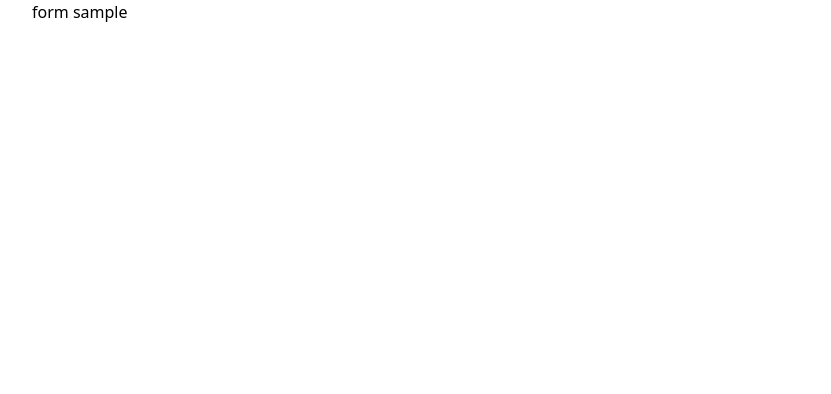
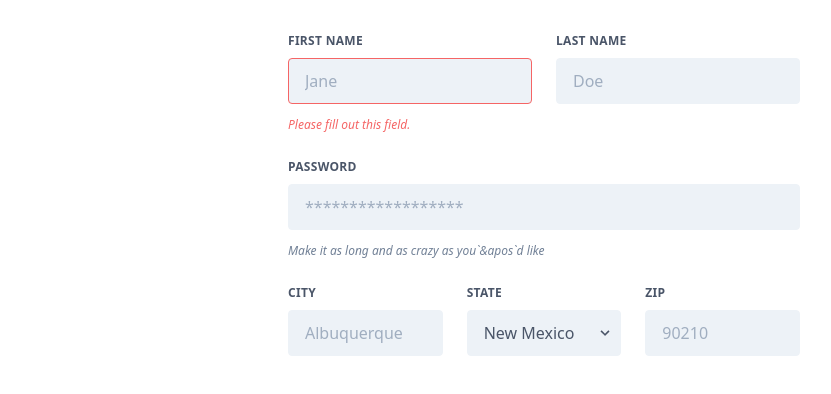
Before and after one commit to shoji-k/next-sandbox-v1, a Next.js app: page /form in a window 1280 px wide. Shown: the top 394 px of the page, without its empty margins (96-927 px from the left). Built offline with nearby package versions, Linux system fonts and the light colour scheme.

Commit message:
add form html

```diff
--- a/pages/form.tsx
+++ b/pages/form.tsx
@@ -9,11 +9,61 @@
         <title>Form sample</title>
       </Head>
 
-      <div>
-        form sample
-      </div>
-
-      <style jsx>{``}</style>
+      <form className="w-full max-w-lg mx-auto py-8">
+        <div className="flex flex-wrap -mx-3 mb-6">
+          <div className="w-full md:w-1/2 px-3 mb-6 md:mb-0">
+            <label className="block uppercase tracking-wide text-gray-700 text-xs font-bold mb-2" htmlFor="grid-first-name">
+              First Name
+            </label>
+            <input className="appearance-none block w-full bg-gray-200 text-gray-700 border border-red-500 rounded py-3 px-4 mb-3 leading-tight focus:outline-none focus:bg-white" id="grid-first-name" type="text" placeholder="Jane" />
+            <p className="text-red-500 text-xs italic">Please fill out this field.</p>
+          </div>
+          <div className="w-full md:w-1/2 px-3">
+            <label className="block uppercase tracking-wide text-gray-700 text-xs font-bold mb-2" htmlFor="grid-last-name">
+              Last Name
+            </label>
+            <input className="appearance-none block w-full bg-gray-200 text-gray-700 border border-gray-200 rounded py-3 px-4 leading-tight focus:outline-none focus:bg-white focus:border-gray-500" id="grid-last-name" type="text" placeholder="Doe" />
+          </div>
+        </div>
+        <div className="flex flex-wrap -mx-3 mb-6">
+          <div className="w-full px-3">
+            <label className="block uppercase tracking-wide text-gray-700 text-xs font-bold mb-2" htmlFor="grid-password">
+              Password
+            </label>
+            <input className="appearance-none block w-full bg-gray-200 text-gray-700 border border-gray-200 rounded py-3 px-4 mb-3 leading-tight focus:outline-none focus:bg-white focus:border-gray-500" id="grid-password" type="password" placeholder="******************" />
+            <p className="text-gray-600 text-xs italic">Make it as long and as crazy as you`&apos`d like</p>
+          </div>
+        </div>
+        <div className="flex flex-wrap -mx-3 mb-2">
+          <div className="w-full md:w-1/3 px-3 mb-6 md:mb-0">
+            <label className="block uppercase tracking-wide text-gray-700 text-xs font-bold mb-2" htmlFor="grid-city">
+              City
+            </label>
+            <input className="appearance-none block w-full bg-gray-200 text-gray-700 border border-gray-200 rounded py-3 px-4 leading-tight focus:outline-none focus:bg-white focus:border-gray-500" id="grid-city" type="text" placeholder="Albuquerque" />
+          </div>
+          <div className="w-full md:w-1/3 px-3 mb-6 md:mb-0">
+            <label className="block uppercase tracking-wide text-gray-700 text-xs font-bold mb-2" htmlFor="grid-state">
+              State
+            </label>
+            <div className="relative">
+              <select className="block appearance-none w-full bg-gray-200 border border-gray-200 text-gray-700 py-3 px-4 pr-8 rounded leading-tight focus:outline-none focus:bg-white focus:border-gray-500" id="grid-state">
+                <option>New Mexico</option>
+                <option>Missouri</option>
+                <option>Texas</option>
+              </select>
+              <div className="pointer-events-none absolute inset-y-0 right-0 flex items-center px-2 text-gray-700">
+                <svg className="fill-current h-4 w-4" xmlns="http://www.w3.org/2000/svg" viewBox="0 0 20 20"><path d="M9.293 12.95l.707.707L15.657 8l-1.414-1.414L10 10.828 5.757 6.586 4.343 8z"/></svg>
+              </div>
+            </div>
+          </div>
+          <div className="w-full md:w-1/3 px-3 mb-6 md:mb-0">
+            <label className="block uppercase tracking-wide text-gray-700 text-xs font-bold mb-2" htmlFor="grid-zip">
+              Zip
+            </label>
+            <input className="appearance-none block w-full bg-gray-200 text-gray-700 border border-gray-200 rounded py-3 px-4 leading-tight focus:outline-none focus:bg-white focus:border-gray-500" id="grid-zip" type="text" placeholder="90210" />
+          </div>
+        </div>
+      </form>
     </Layout>
   )
 }
```
